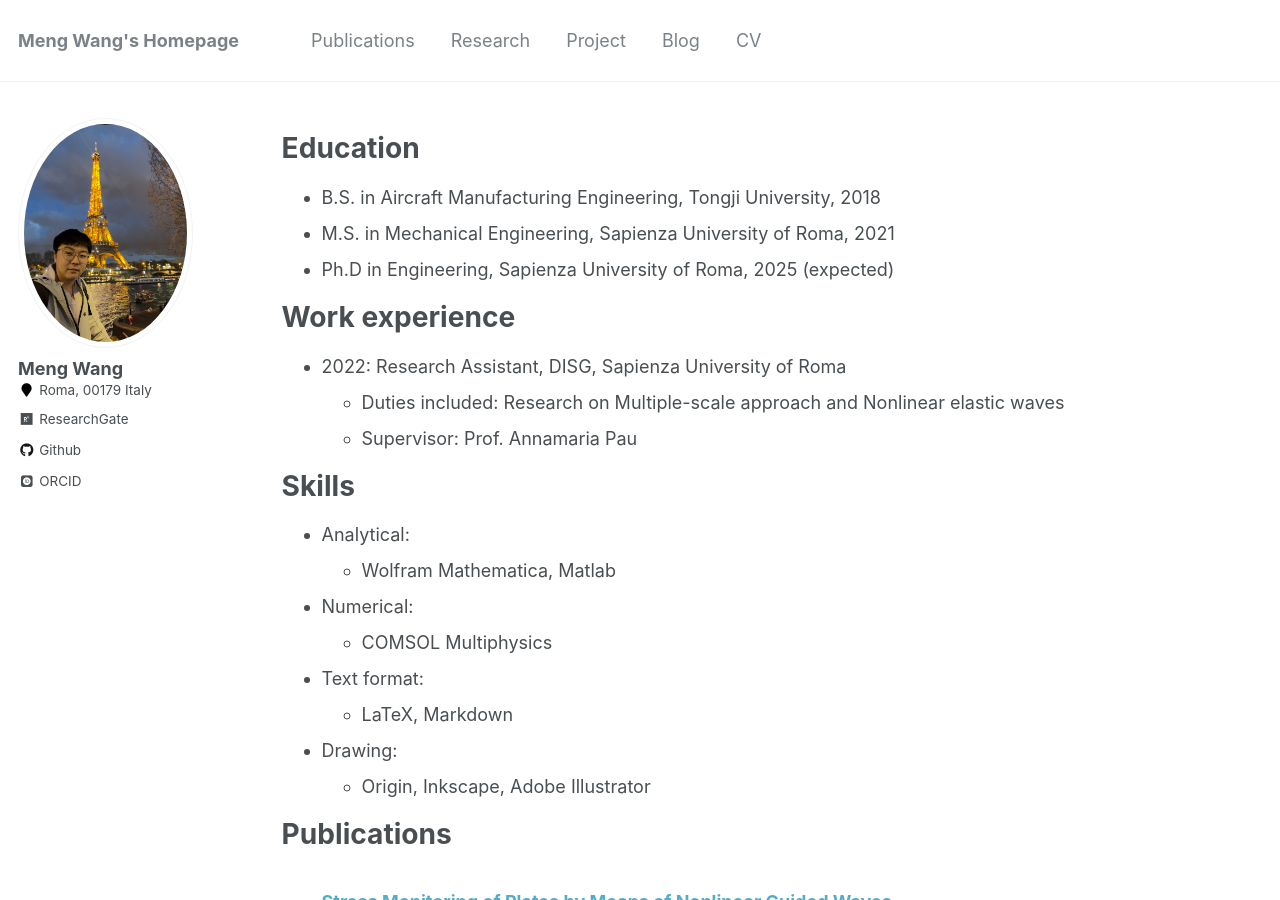
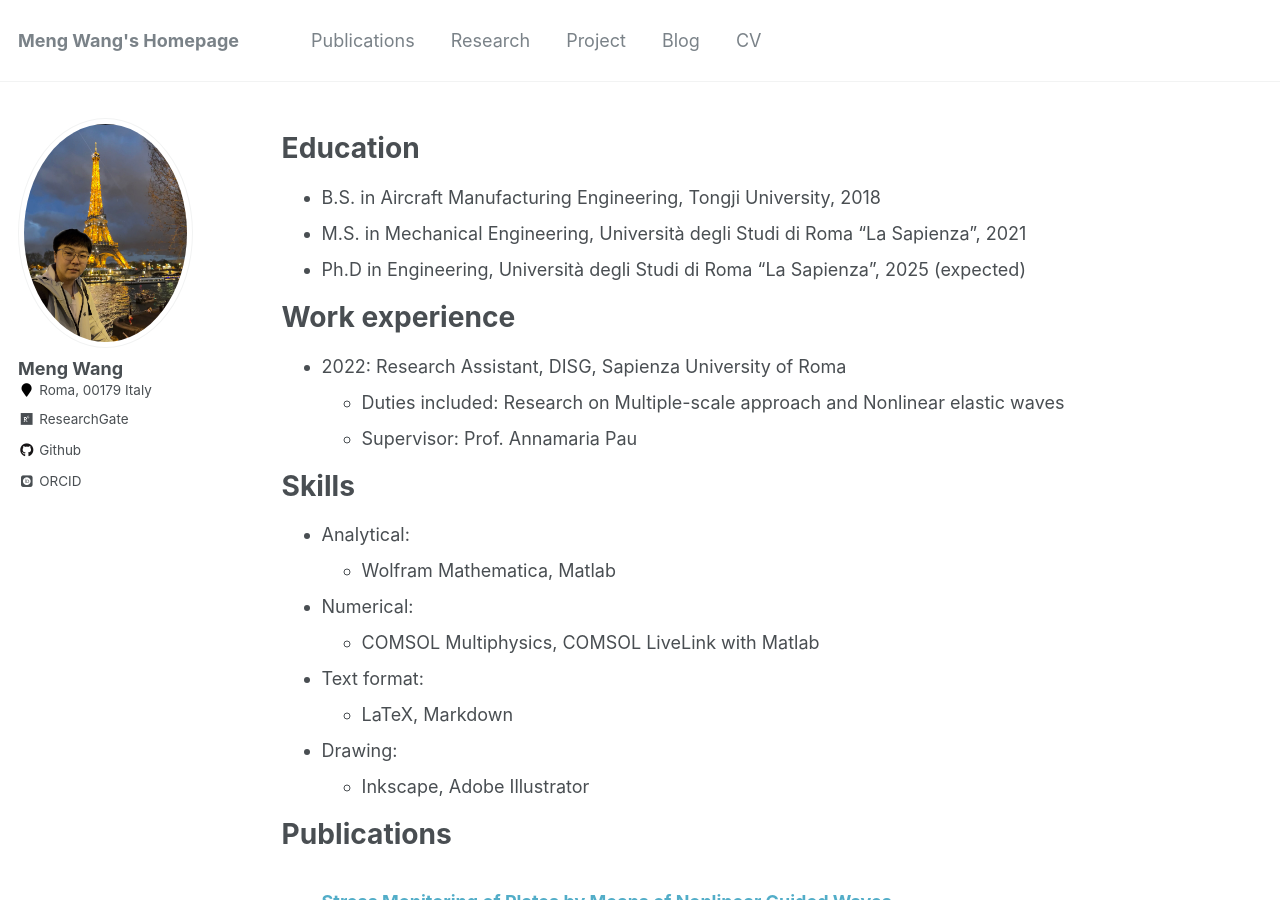
Before and after one commit to wang-meng-web/wang-meng-web.github.io, a Jekyll site: the page built from _pages/cv.md, in a window 1280 px wide and 900 px high. Built offline with Jekyll 4.4.1, drawn with Linux system fonts in a browser that asks for light colours; some web fonts are replaced.

Commit message:
Update cv.md

```diff
--- a/_pages/cv.md
+++ b/_pages/cv.md
@@ -12,8 +12,8 @@ redirect_from:
 Education
 ======
 * B.S. in Aircraft Manufacturing Engineering, Tongji University, 2018
-* M.S. in Mechanical Engineering, Sapienza University of Roma, 2021
-* Ph.D in Engineering, Sapienza University of Roma, 2025 (expected)
+* M.S. in Mechanical Engineering, Università degli Studi di Roma "La Sapienza", 2021
+* Ph.D in Engineering, Università degli Studi di Roma "La Sapienza", 2025 (expected)
 
 Work experience
 ======
@@ -27,11 +27,11 @@ Skills
 * Analytical:
   * Wolfram Mathematica, Matlab
 * Numerical:
-  * COMSOL Multiphysics
+  * COMSOL Multiphysics, COMSOL LiveLink with Matlab
 * Text format:
   * LaTeX, Markdown
 * Drawing:
-  * Origin, Inkscape, Adobe Illustrator
+  * Inkscape, Adobe Illustrator
 
 Publications
 ======
```
